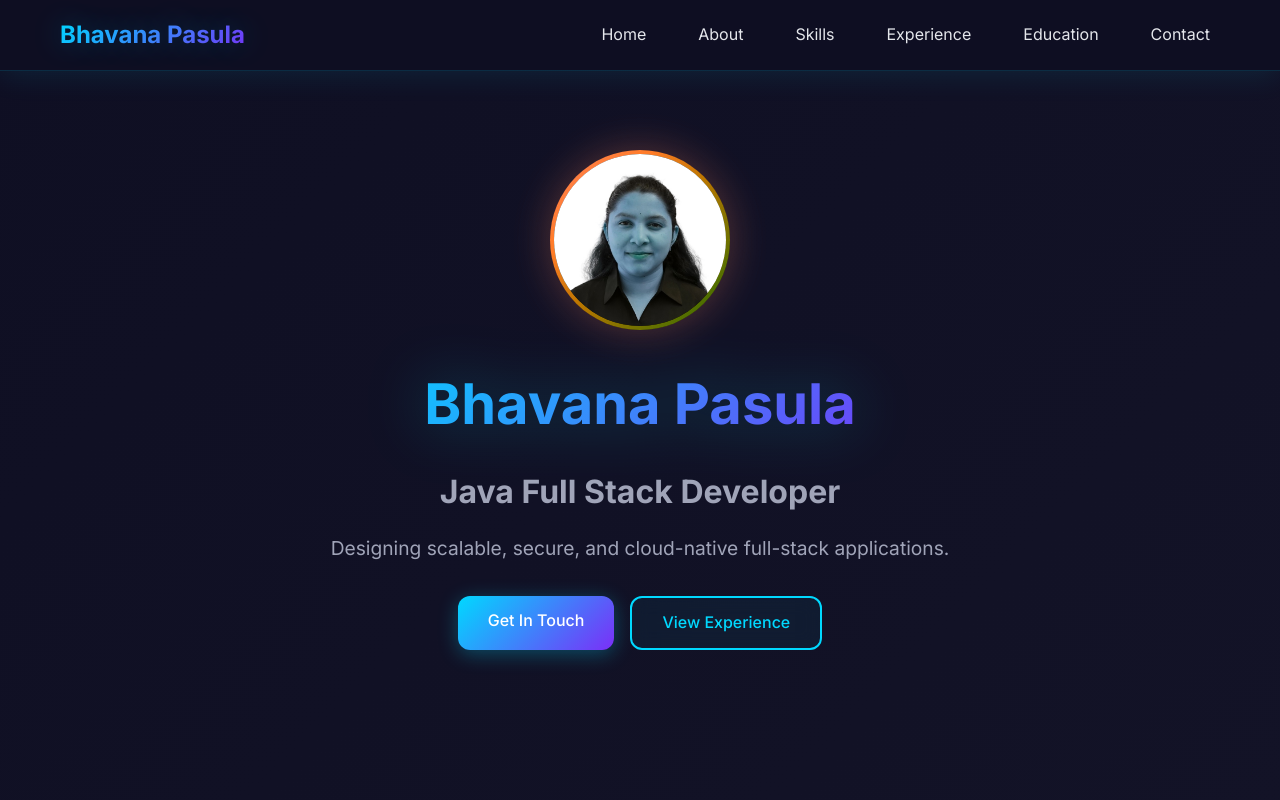
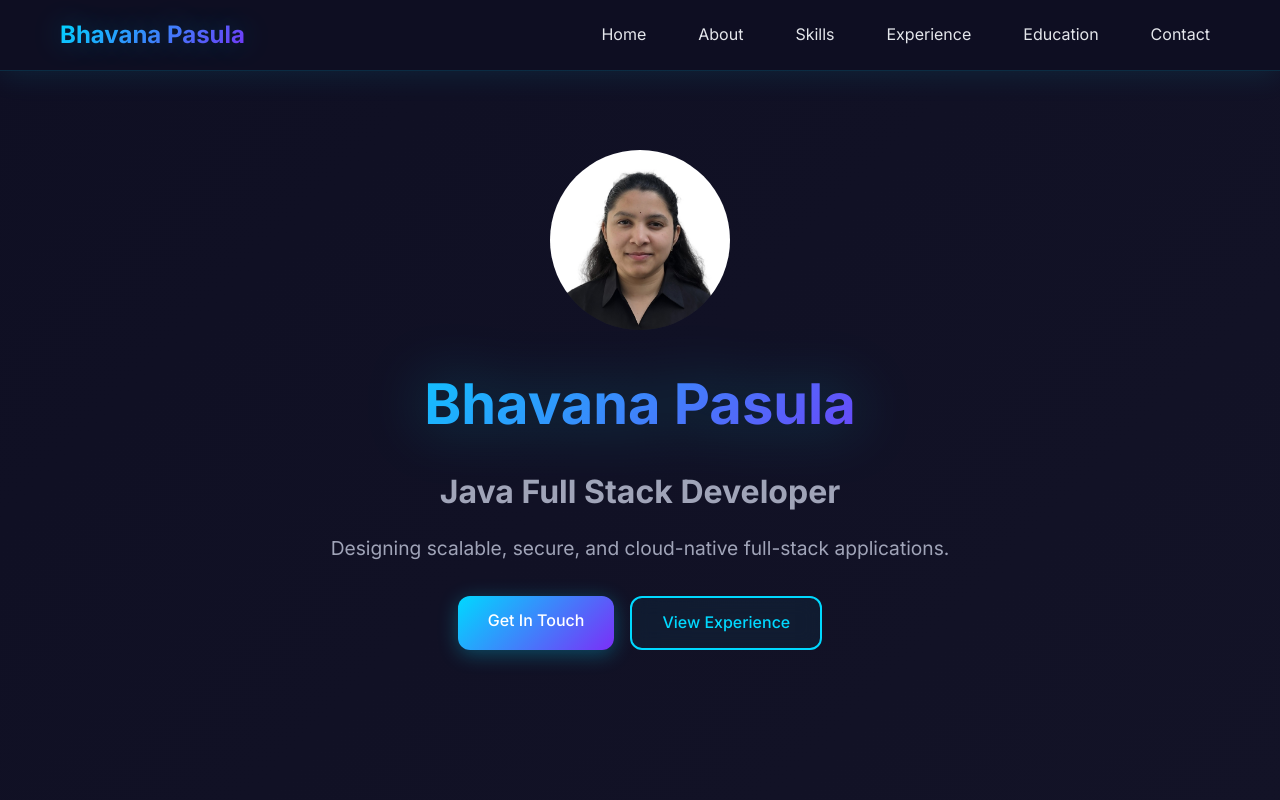
Before and after one commit to chinnupasula123-code/bhavana_portfolio.github.io, a plain HTML site: page index.html in a window 1280 px wide. Shown: the top 800 px of the page. Drawn offline with Linux system fonts and the light colour scheme.

Commit message:
Update index.html

```diff
--- a/index.html
+++ b/index.html
@@ -131,15 +131,9 @@
         }
 
         .profile-pic {
-            width: 180px;
-            height: 180px;
-            border-radius: 50%;
-            background: linear-gradient(135deg, var(--accent), var(--accent-secondary));
-            padding: 4px;
-            margin: 0 auto;
-            animation: rotate 10s linear infinite;
-            box-shadow: 0 0 40px var(--glow);
-            transition: all 0.3s ease;
+                width: 180px;
+                 height: 180px;
+                margin: 0 auto;
         }
 
         .profile-pic:hover {
```
